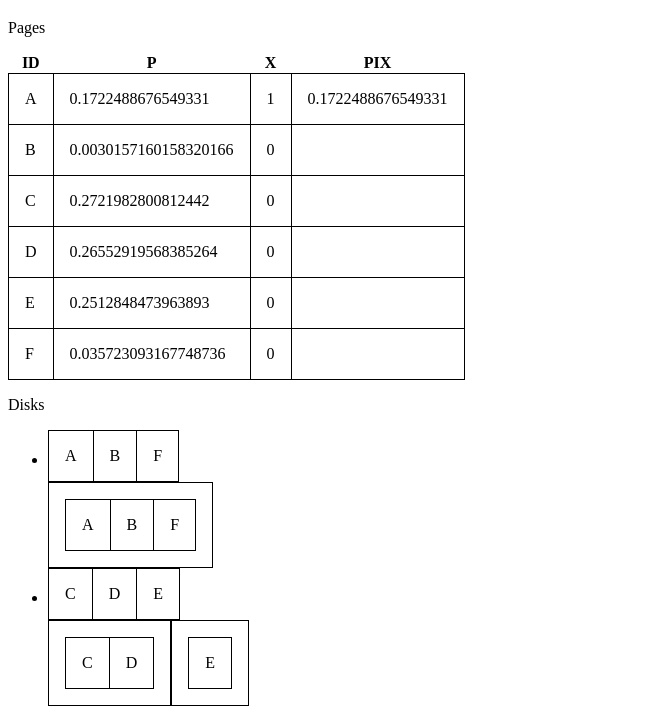
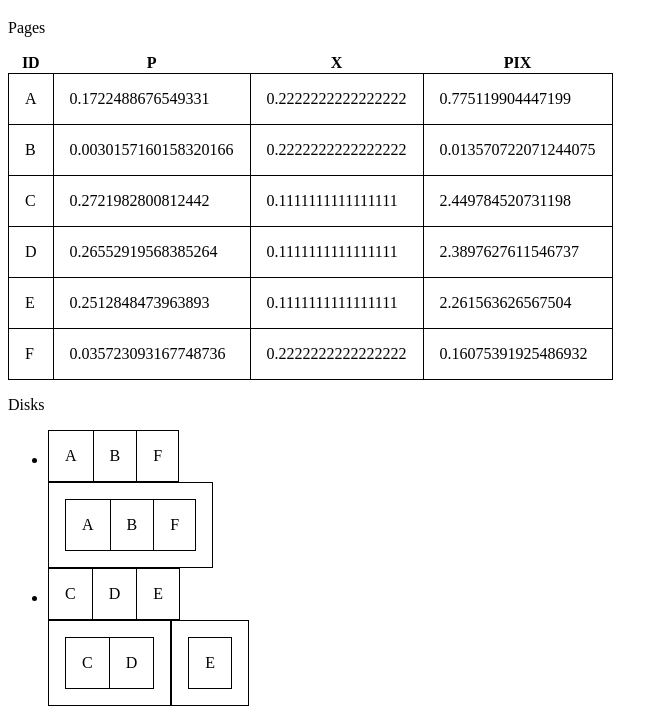
Before and after one commit to JacobFischer/CS6604-HW3, a plain HTML site: page index.html in a window 1280 px wide. Both pictures are taken after a click on the button "Next". Shown: the part 61-780 px from the top of the page, without its empty margins (0-668 px from the left). Drawn offline with Linux system fonts and the light colour scheme.

Commit message:
Corrected PIX to not update X

```diff
--- a/index.html
+++ b/index.html
@@ -19,7 +19,7 @@
 					<th>ID</th>
 					<th>P</th>
 					<th>X</th>
-					<th>PIX</th>
+					<th class="cache-strategy">???</th>
 				</tr>
 			</table>
 		</p>
--- a/main.js
+++ b/main.js
@@ -2,6 +2,7 @@ var print = console.log;
 
 var USE_LIX = Boolean(getUrlParameter("lix"));
 var USE_PIX = !USE_LIX; // if they don't tell us to use LIX, we will default to PIX
+var UPDATE_PIX = Boolean(getUrlParameter("updatePIX"));
 
 function chunkify(a, n, out, balanced) {
     if (n < 2) {
@@ -43,6 +44,9 @@ function chunkify(a, n, out, balanced) {
 }
 
 $(document).ready(function() {
+    var CACHE_STRATEGY = USE_LIX ? "LIX" : "PIX";
+    $(".cache-strategy").html(CACHE_STRATEGY);
+
     // Broadcast Program Generation
 
     // Order the pages from hottest to coldest, we will call this the "main disk"
@@ -56,6 +60,7 @@ $(document).ready(function() {
             P: Math.random(),   // Probability of Access
             X: 0,               // Frequency of Broadcast
             PIX: NaN,
+            LIX: NaN,
         };
 
         randomSum += pages[i].P;
@@ -80,7 +85,7 @@ $(document).ready(function() {
             .append($("<td>").addClass("id"))
             .append($("<td>").addClass("P"))
             .append($("<td>").addClass("X"))
-            .append($("<td>").addClass("PIX"));
+            .append($("<td>").addClass(CACHE_STRATEGY));
 
         $pages.append($row);
     }
@@ -230,6 +235,16 @@ $(document).ready(function() {
         }
     }
 
+    // our broadcast disk is now complete, so let's back fill X for all pages
+    if(!UPDATE_PIX) {
+        for(var i = 0; i < broadcastDisk.length; i++) {
+            var page = broadcastDisk[i];
+            page.X += 1/broadcastDisk.length;
+            page.PIX = page.P / page.X;
+        }
+        updatePages();
+    }
+
     // PIX/LIX //
 
     var $clientRequests = $("#client-requests");
@@ -267,8 +282,10 @@ $(document).ready(function() {
     function broadcast(page) {
         broadcasts++;
 
-        page.X++;
-        page.PIX = page.P / page.X;
+        if(UPDATE_PIX) {
+            page.X++;
+            page.PIX = page.P / page.X;
+        }
 
         var last = cached.last();
         if(!last || (last.PIX < page.PIX && cached.indexOf(page) < 0)) {
```
